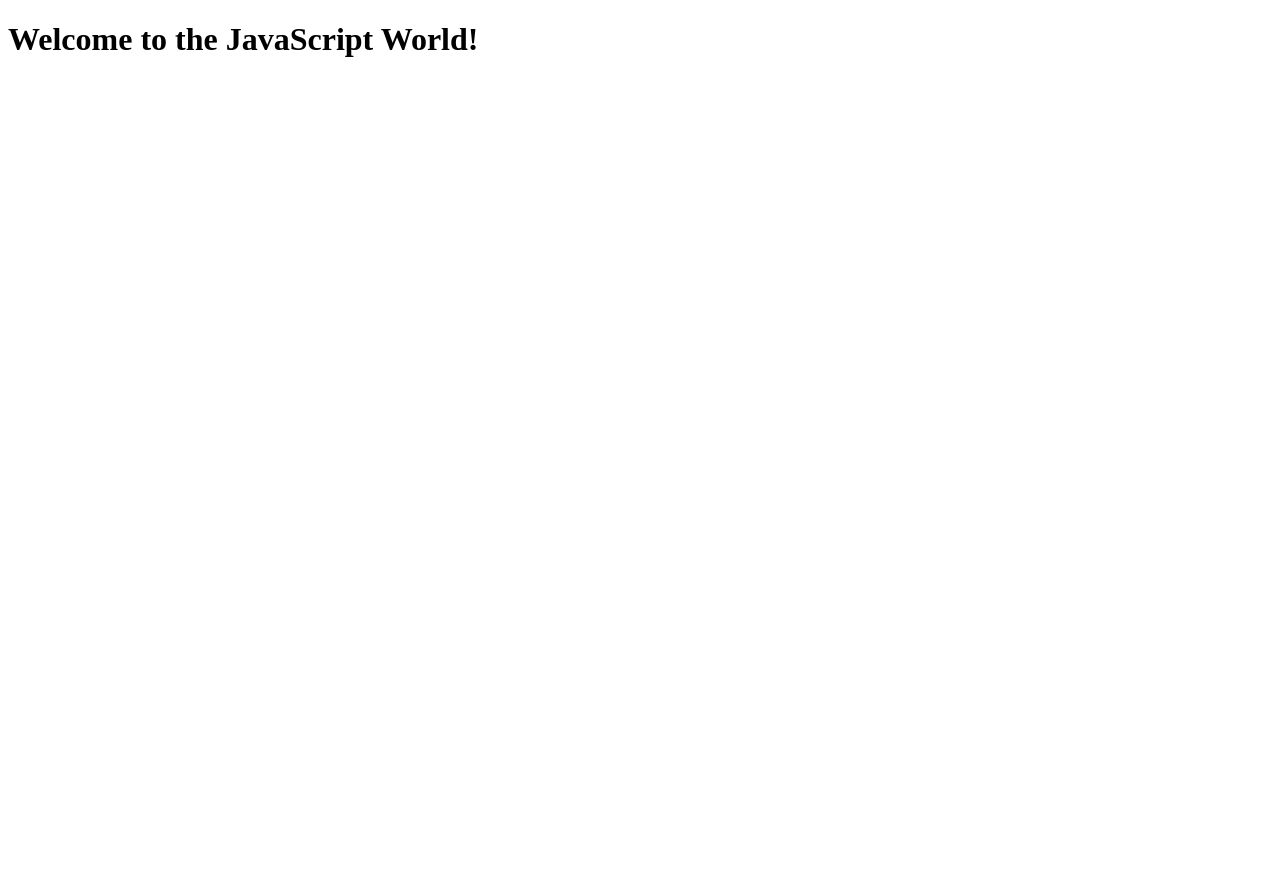
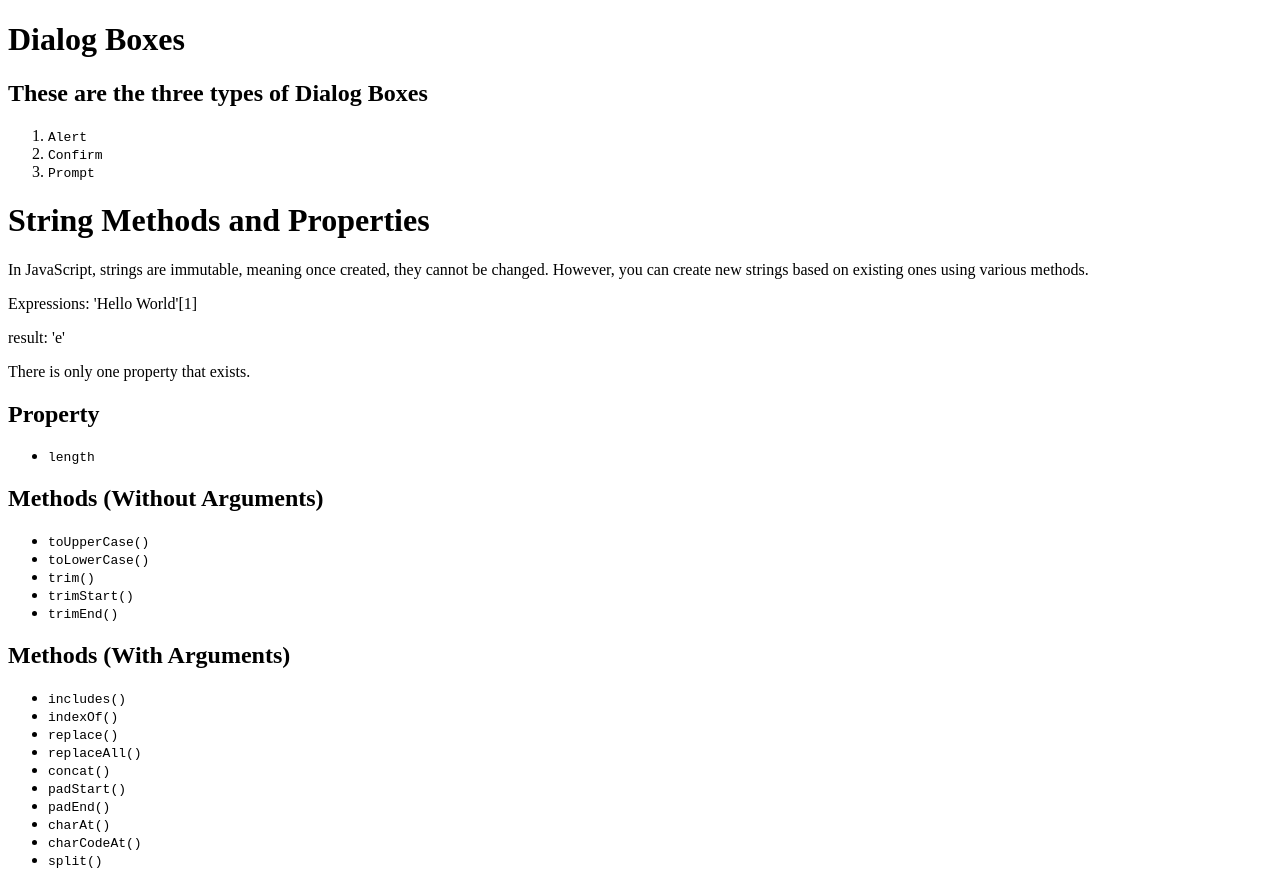
Before and after one commit to pooja036/JavaScript_learning, a plain HTML site: page index.html in a window 1280 px wide. Before the commit the page ends 800 px from the top, so only its background shows below. Drawn offline with Linux system fonts and the light colour scheme.

Commit message:
string methods and properties practice

```diff
--- a/index.html
+++ b/index.html
@@ -8,7 +8,52 @@
     <title>Javascript</title>
 </head>
 <body>
-    <h1>Welcome to the JavaScript World!</h1>
+    <h1>Dialog Boxes</h1>
+    <h2>These are the three types of Dialog Boxes</h2>
+    <ol>
+        <li><code>Alert</code></li>
+        <li><code>Confirm</code></li>
+        <li><code>Prompt</code></li>
+    </ol>
+
+    <h1>String Methods and Properties</h1>
+
+    <p>In JavaScript, strings are immutable, meaning once created, they cannot be changed. However, you can create new strings based on existing ones using various methods.</p>
+
+    <p>Expressions: 'Hello World'[1]</p>
+
+    <p>result: 'e'</p>
+
+    <p>There is only one property that exists.</p>
+
+    <h2>Property</h2>
+    <ul>
+        <li><code>length</code></li>
+    </ul>
+
+    <h2>Methods (Without Arguments)</h2>
+    <ul>
+        <li><code>toUpperCase()</code></li>
+        <li><code>toLowerCase()</code></li>
+        <li><code>trim()</code></li>
+        <li><code>trimStart()</code></li>
+        <li><code>trimEnd()</code></li>
+    </ul>
+
+   <h2>Methods (With Arguments)</h2>
+   <ul>
+        <li><code>includes()</code></li>
+        <li><code>indexOf()</code></li>
+        <li><code>replace()</code></li>
+        <li><code>replaceAll()</code></li>
+        <li><code>concat()</code></li>
+        <li><code>padStart()</code></li>
+        <li><code>padEnd()</code></li>
+        <li><code>charAt()</code></li>
+        <li><code>charCodeAt()</code></li>
+        <li><code>split()</code></li>
+    </ul>
+
 
 </body>
 </html>
--- a/script.js
+++ b/script.js
@@ -40,6 +40,8 @@ console.log(a);
 a;
 console.log(a);
 
+
+
 let b = 20;
 console.log(b);
 
@@ -51,3 +53,62 @@ console.log(userIntro);
 
 let userIntro2 = 'Hi I am ' + age + ' years old ';
 console.log(userIntro2);
+
+{
+var firstName = 'puja';
+}
+
+let lastName = 'Singh';
+
+let age2 = 20;
+let isHappy = true;
+// firstName = 100;
+
+
+let userIntro3 = 'Hi my name is ' + firstName + ' ' +  lastName + ' and I am ' + age2 + ' years old.' + ' Is it true that I am happy? ' + isHappy;
+console.log(userIntro3);
+
+const hoursInDay = 24;
+console.log(hoursInDay);
+
+// alert('This is an alert box!');
+// confirm('Do you want to proceed?');
+
+// const isConfirmed = confirm('Do you want to proceed?');
+// prompt('Please enter your name');
+
+// const userInputName = prompt('Please enter your name');
+// console.log(userInputName);
+
+
+const message = 'Hello, World!';
+console.log(message);
+
+const capitalMessage = message.toUpperCase();
+console.log(capitalMessage);
+
+const lowerMessage = message.toLowerCase();
+console.log(lowerMessage);
+
+const faltuMessage = '    hello, i am puja';
+const trimmedMessage = faltuMessage.trim().toLowerCase();
+console.log(trimmedMessage);
+
+// const finalMessage = message.includes('i am  puja');
+// console.log(finalMessage);
+
+// const finalMessage = message.indexOf('World');
+// console.log(finalMessage);
+
+const finalMessage = message.replace('World', 'Anurag');
+console.log(finalMessage);
+
+const finalMessage2 = capitalMessage.concat(', ' + finalMessage);
+console.log(finalMessage2);
+
+const lastFourDigits = '7891';
+const cardNumber = lastFourDigits.padEnd(16, '*');
+console.log(cardNumber);
+
+const finalmeassage = message.split(1);
+console.log(finalmeassage);
```
